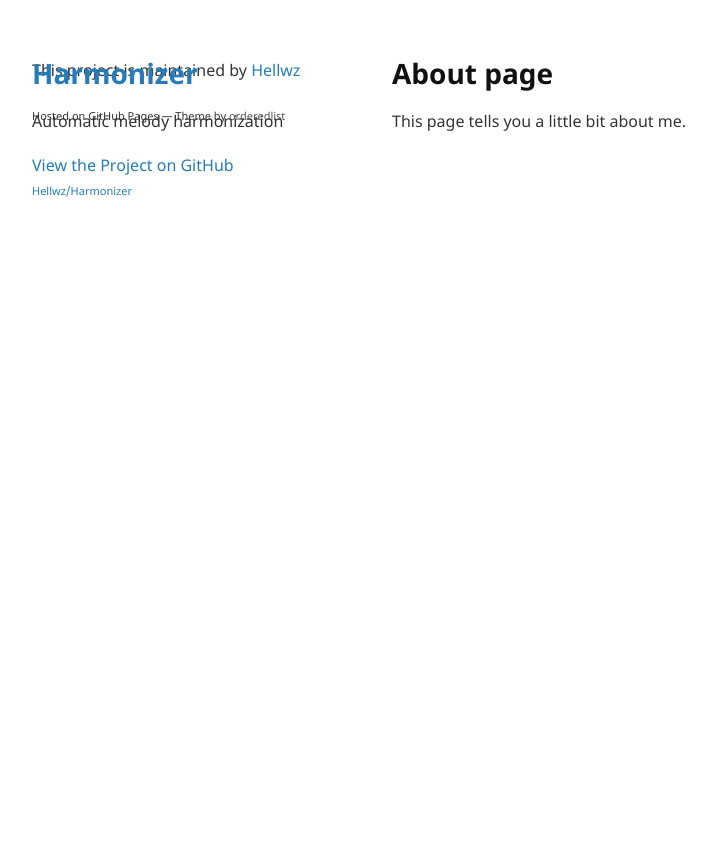
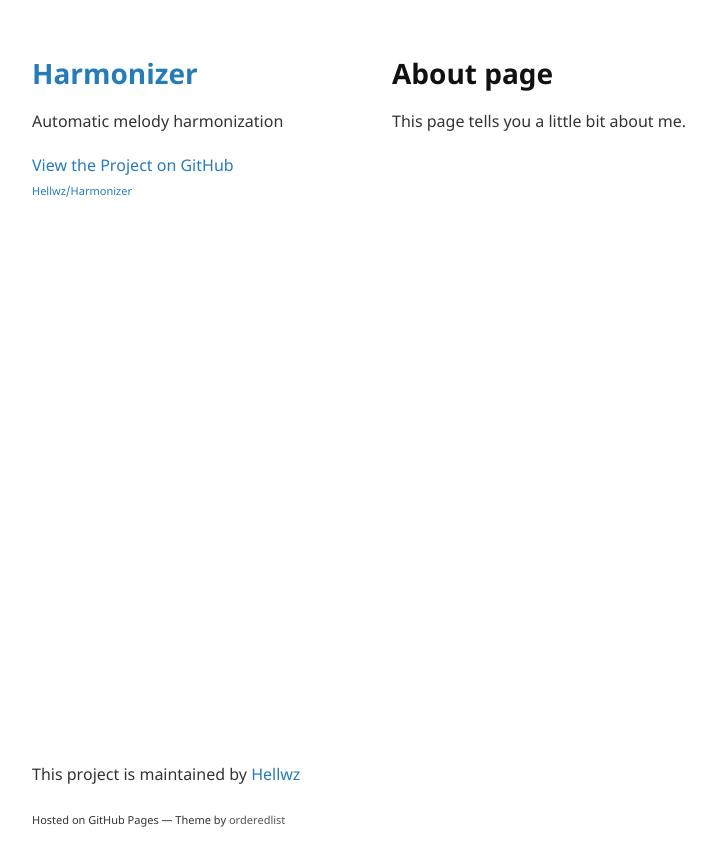
Before and after one commit to Hellwz/Harmonizer, a Jekyll site: the page built from docs/index.md, in a window 1280 px wide. Shown: the top 866 px of the page, without its empty margins (54-770 px from the left). Built offline with Jekyll 4.4.1, drawn with Linux system fonts in a browser that asks for light colours.

Commit message:
change scss footer

```diff
--- a/docs/_sass/jekyll-theme-minimal.scss
+++ b/docs/_sass/jekyll-theme-minimal.scss
@@ -30,11 +30,11 @@
 }
 
 footer {
-  float: left;
-  width: 270px;
-  padding-bottom: 50px;
+  width:270px;
+  float:left;
+  position:fixed;
   bottom:50px;
-  -webkit-font-smoothing: subpixel-antialiased;
+  -webkit-font-smoothing:subpixel-antialiased;
 }
 
 // Menu
```
